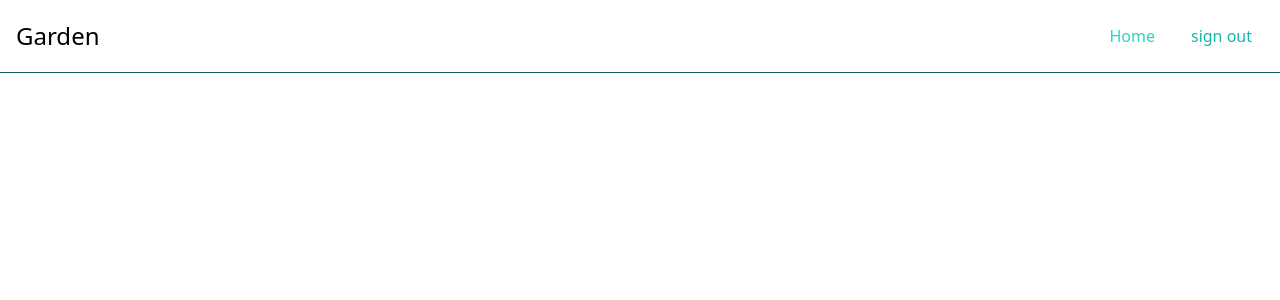
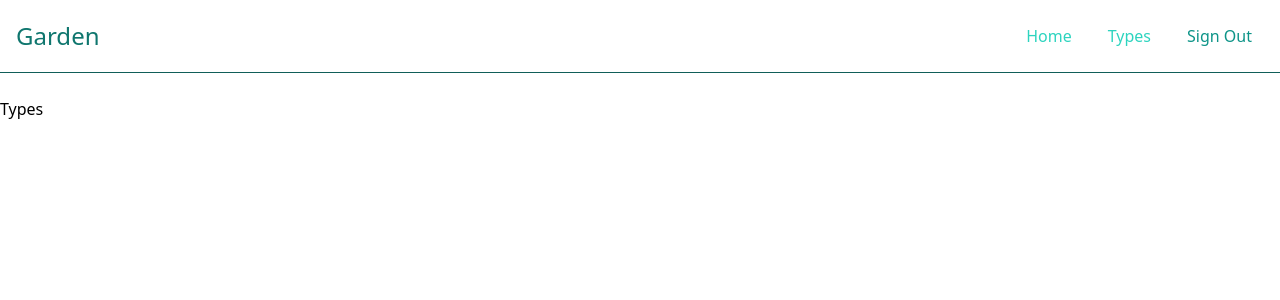
Before and after one commit to hevey/Garden-cms, a Vue app in the folder src/Garden/ClientApp/: page /types in a window 1280 px wide. Shown: the top 300 px of the page. Built offline with nearby package versions, Linux system fonts and the light colour scheme.

Commit message:
added types page

```diff
--- a/src/Garden/ClientApp/src/App.vue
+++ b/src/Garden/ClientApp/src/App.vue
@@ -27,15 +27,5 @@ router.afterEach(() => {
 </script>
 
 <style scoped>
-.logo {
-  height: 6em;
-  padding: 1.5em;
-  will-change: filter;
-}
-.logo:hover {
-  filter: drop-shadow(0 0 2em #646cffaa);
-}
-.logo.vue:hover {
-  filter: drop-shadow(0 0 2em #42b883aa);
-}
+
 </style>
--- a/src/Garden/ClientApp/src/components/MainNavigation.vue
+++ b/src/Garden/ClientApp/src/components/MainNavigation.vue
@@ -1,11 +1,12 @@
 <template>
-<nav class="grid grid-cols-2 border-b border-teal-800">
+<nav class="grid grid-cols-2 border-b border-teal-800 mb-6">
   <div class="flex justify-start space-x-4 w-full">
-    <h1 class="px-4 py-2 my-3 text-2xl font-medium">Garden</h1>
+    <h1 class="px-4 py-2 my-3 text-2xl font-medium text-teal-700">Garden</h1>
   </div>
   <div class="flex justify-end space-x-1 w-full pr-3">
     <router-link to="/" class="nav-btn-primary">Home</router-link>
-    <router-link to="/logout" class="nav-btn-primary text-teal-500">sign out</router-link>
+    <router-link to="/types" class="nav-btn-primary">Types</router-link>
+    <router-link to="/logout" class="nav-btn-primary text-teal-600">Sign Out</router-link>
   </div>
 </nav>
 </template>
--- a/src/Garden/ClientApp/src/main.ts
+++ b/src/Garden/ClientApp/src/main.ts
@@ -7,6 +7,7 @@ import Home from "./pages/Home.vue";
 import App from "./App.vue";
 import Login from "./pages/Login.vue";
 import Logout from "./pages/Logout.vue";
+import Types from "./pages/Types.vue";
 
 
 const pinia = createPinia()
@@ -16,8 +17,9 @@ const app = createApp(App)
 
 const routes = [
     { path: '/', component: Home },
-    { path: '/login', component: Login},
-    { path: '/logout', component: Logout}
+    { path: '/login', component: Login },
+    { path: '/logout', component: Logout },
+    { path: '/types', component: Types }
 ]
 
 const router = createRouter({
--- a/src/Garden/ClientApp/src/pages/Home.vue
+++ b/src/Garden/ClientApp/src/pages/Home.vue
@@ -1,8 +1,7 @@
 <template>
-  <div>
+  <div class="container">
     <h2 class="text-xl">Welcome to Garden</h2>
     <p>You have logged in successfully</p>
-
   </div>
 </template>
 
--- /dev/null
+++ b/src/Garden/ClientApp/src/pages/Types.vue
@@ -0,0 +1,11 @@
+<template>
+<h2>Types</h2>
+</template>
+
+<script setup lang="ts">
+
+</script>
+
+<style scoped>
+
+</style>
--- a/src/Garden/ClientApp/src/style.css
+++ b/src/Garden/ClientApp/src/style.css
@@ -4,6 +4,6 @@
 
 @layer components {
     .nav-btn-primary {
-        @apply font-medium px-4 py-3 my-3 text-teal-400 rounded-lg hover:bg-slate-100 hover:text-slate-900;
+        @apply font-medium px-4 py-3 my-3 text-teal-400 rounded-lg hover:bg-teal-100 hover:text-teal-900;
     }
 }
```
